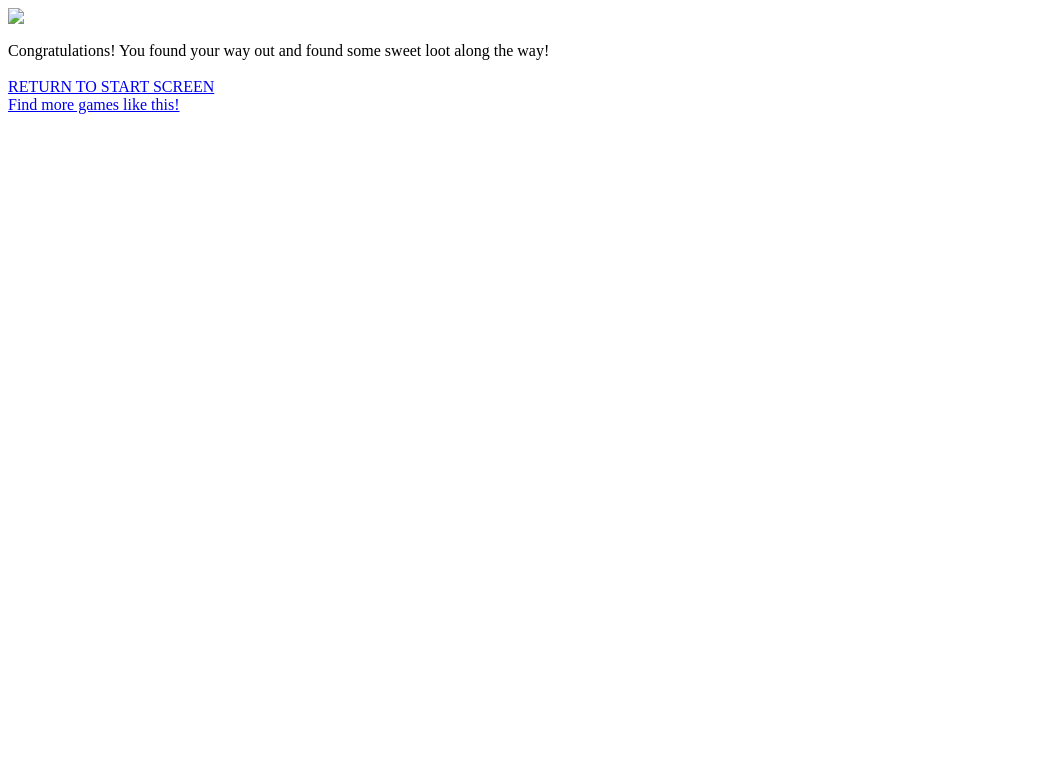
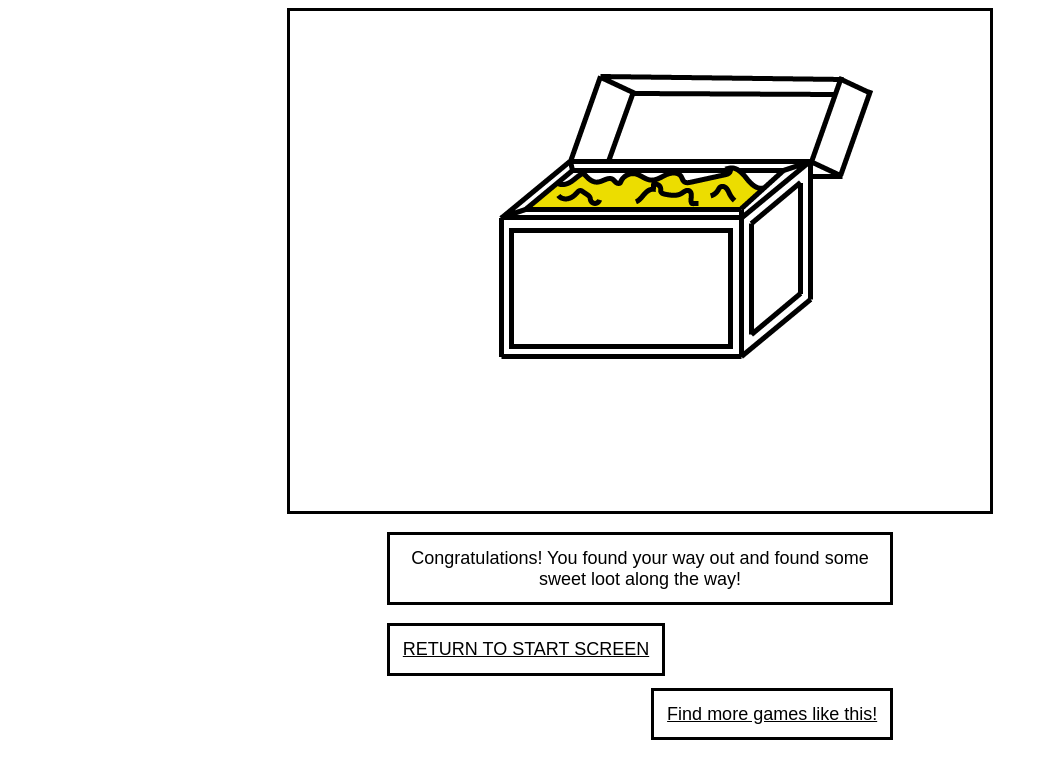
Before and after one commit to coleforestal/coleforestal.github.io, a plain HTML site: page screen_win.html in a window 1280 px wide. Shown: the whole page, without its empty margins (0-1048 px from the left). Drawn offline with Linux system fonts and the light colour scheme.

Commit message:
Update screen_win.html

```diff
--- a/screen_win.html
+++ b/screen_win.html
@@ -6,13 +6,13 @@
     <head>
         <meta http-equiv="Content-type" content="text/html; charset=UTF-8" />
         <title>DUNGEON CRAWL WIN</title>
-        <style type="text/css" media="all">@import "css/screen_win.css";</style>
+        <link rel="stylesheet" href="screen_win.css">
     </head>
 <body>
     <div id="container">
         <div id="top-container">
             <div id="image-container">
-                <img src="images/winscreen.gif">
+                <img src="winscreen.gif">
             </div>
             <br>
             <div id="text-container">
```
